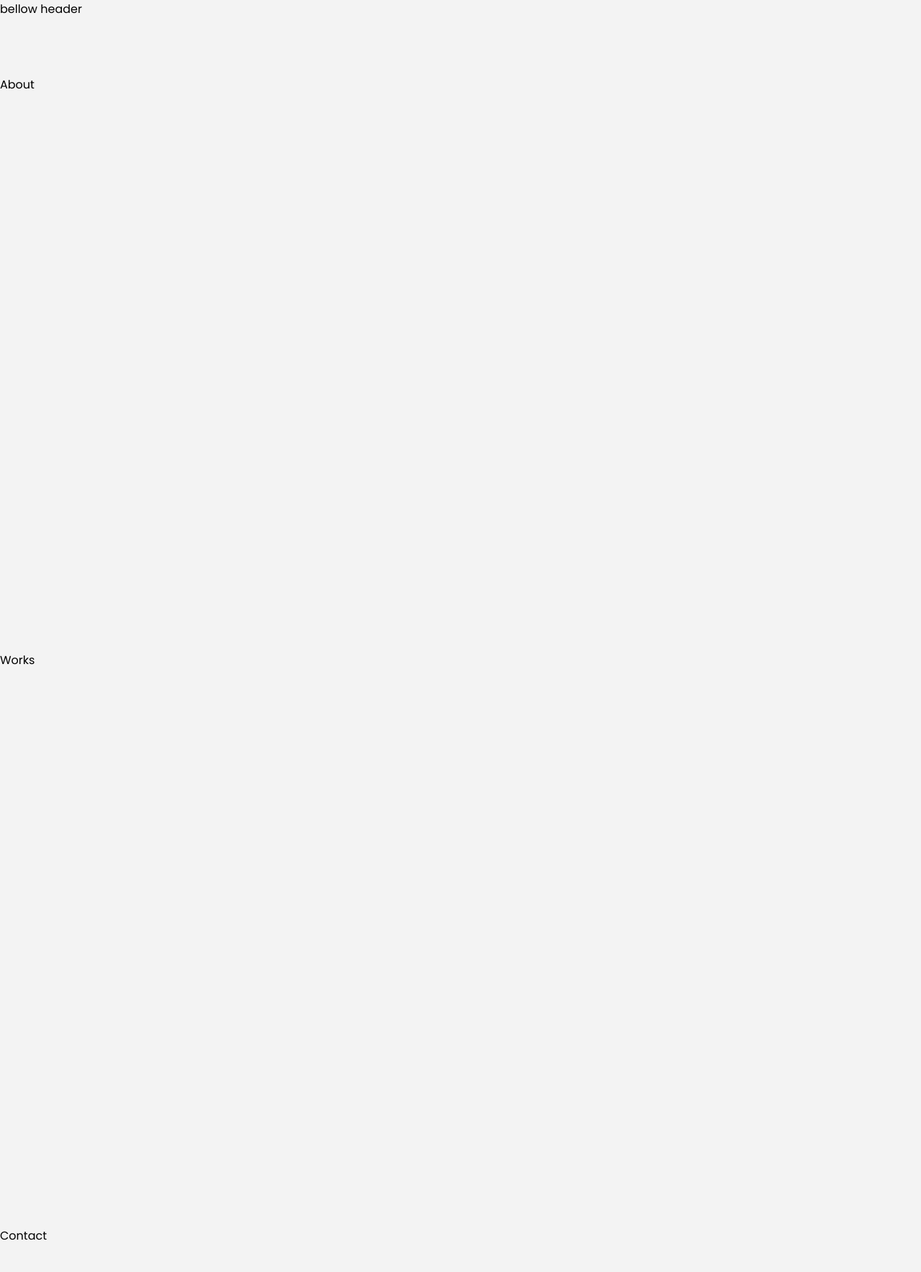
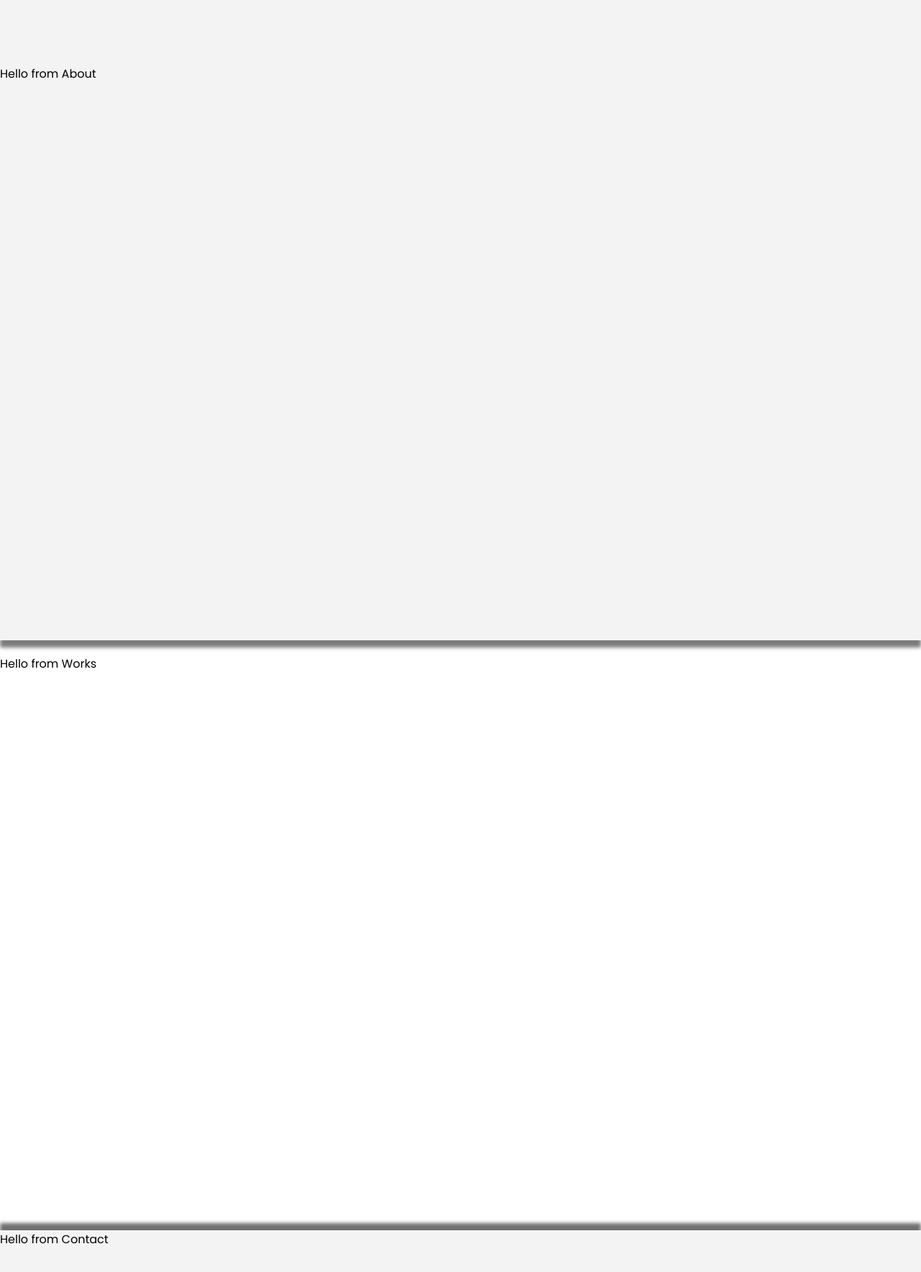
Before and after one commit to orozCoding/portfolio-v1, a React (Create React App) app: page / in a window 1280 px wide. Shown: the top 1768 px of the page at 72% size. Built offline with nearby package versions, Linux system fonts and the light colour scheme.

Commit message:
Improve initial general styling for sections

```diff
--- a/src/App.css
+++ b/src/App.css
@@ -29,7 +29,7 @@ body,
   height: 100%;
   flex-grow: 1;
   font-family: var(--regular-font);
-  background-color: var(--color-background);
+  background-color: white;
 }
 
 .app-ctn {
@@ -87,3 +87,12 @@ body::-webkit-scrollbar-thumb {
   border: 1px solid black;
   border-radius: 10px;
 }
+
+section {
+  min-height: 100vh;
+}
+
+.header-placeholder {
+  height: 90px;
+  background-color: var(--color-background);
+}
--- a/src/App.js
+++ b/src/App.js
@@ -2,6 +2,9 @@ import React from 'react';
 import { useSelector } from 'react-redux/es/exports';
 import Header from './components/Header/Header';
 import { selectScrollStatus } from './redux/appSlice';
+import About from './sections/About';
+import Works from './sections/Works';
+import Contact from './sections/Contact';
 import './App.css';
 
 function App() {
@@ -12,13 +15,12 @@ function App() {
     <div id='app-ctn' className={`app-ctn
     ${scrollStatus ? '' : 'no-scroll'}`}>
       <Header />
-      <p >bellow header</p>
-      <section id={'about'}
-      style={{ 'minHeight': '100vh', 'marginTop': '80px' }}>About</section>
-      <section id={'works'}
-      style={{ 'minHeight': '100vh' }}>Works</section>
-      <section id={'contact'}
-        style={{ 'minHeight': '100vh' }}>Contact</section>
+      <div className="header-placeholder"></div>
+      <div className="sections-ctn d-flex col">
+        <About />
+        <Works />
+        <Contact />
+      </div>
     </div>
   );
 }
--- a/src/components/Header/NavBar/MenuItems.js
+++ b/src/components/Header/NavBar/MenuItems.js
@@ -1,17 +1,17 @@
 const menuItems = [
   {
     title: 'ABOUT',
-    refId: 'about',
+    refId: 'section-about',
     cName: 'nav-item click'
   },
   {
     title: 'WORKS',
-    refId: 'works',
+    refId: 'section-works',
     cName: 'nav-item click'
   },
   {
     title: 'CONTACT',
-    refId: 'contact',
+    refId: 'section-contact',
     cName: 'nav-item click'
   },
 ]
--- a/src/components/Header/NavBar/NavBar.js
+++ b/src/components/Header/NavBar/NavBar.js
@@ -49,15 +49,15 @@ const NavBar = () => {
         navBarButtons[0].classList.remove('active')
         navBarButtons[1].classList.remove('active')
         navBarButtons[2].classList.remove('active')
-      } else if (window.scrollY >= 105 && window.scrollY < 758) {
+      } else if (window.scrollY >= 105 && window.scrollY < 380) {
         navBarButtons[0].classList.add('active')
         navBarButtons[1].classList.remove('active')
         navBarButtons[2].classList.remove('active')
-      } else if (window.scrollY >= 758 && window.scrollY < 1411) {
+      } else if (window.scrollY >= 380 && window.scrollY < 1211) {
         navBarButtons[1].classList.add('active')
         navBarButtons[0].classList.remove('active')
         navBarButtons[2].classList.remove('active')
-      } else if (window.scrollY >= 1411) {
+      } else if (window.scrollY >= 1211) {
         navBarButtons[2].classList.add('active')
         navBarButtons[0].classList.remove('active')
         navBarButtons[1].classList.remove('active')
--- /dev/null
+++ b/src/sections/About.css
@@ -0,0 +1,6 @@
+.section-about {
+  /* box shadow */
+  background-color: var(--color-background);
+  box-shadow: 0px 10px 5px 0px rgba(0, 0, 0, 0.519);
+  margin-bottom: 20px;
+}
--- /dev/null
+++ b/src/sections/About.js
@@ -0,0 +1,12 @@
+import React from "react";
+import './About.css'
+
+const About = () => {
+  return (
+    <section id="section-about" className="section-about">
+      <p>Hello from About</p>
+    </section>
+  )
+}
+
+export default About;
--- /dev/null
+++ b/src/sections/Contact.css
@@ -0,0 +1,5 @@
+.section-contact {
+    /* box shadow */
+    background-color: var(--color-background);
+    box-shadow: 0px -10px 5px 0px rgba(0, 0, 0, 0.563);
+}
--- /dev/null
+++ b/src/sections/Contact.js
@@ -0,0 +1,12 @@
+import React from "react";
+import './Contact.css'
+
+const Contact = () => {
+  return (
+    <section id="section-contact" className="section-contact">
+      <p>Hello from Contact</p>
+    </section>
+  )
+}
+
+export default Contact;
--- /dev/null
+++ b/src/sections/Works.css
@@ -0,0 +1,7 @@
+.section-works {
+  background-color: white;
+    /* box shadow */
+    -webkit-box-shadow: 0px 10px 5px 0px rgba(0,0,0,0.75);
+    -moz-box-shadow: 0px 10px 5px 0px rgba(0,0,0,0.75);
+    box-shadow: 0px 10px 5px 0px rgba(0,0,0,0.75);
+}
--- /dev/null
+++ b/src/sections/Works.js
@@ -0,0 +1,12 @@
+import React from "react";
+import './Works.css'
+
+const Works = () => {
+  return (
+    <section id="section-works" className="section-works">
+      <p>Hello from Works</p>
+    </section>
+  )
+}
+
+export default Works;
```
